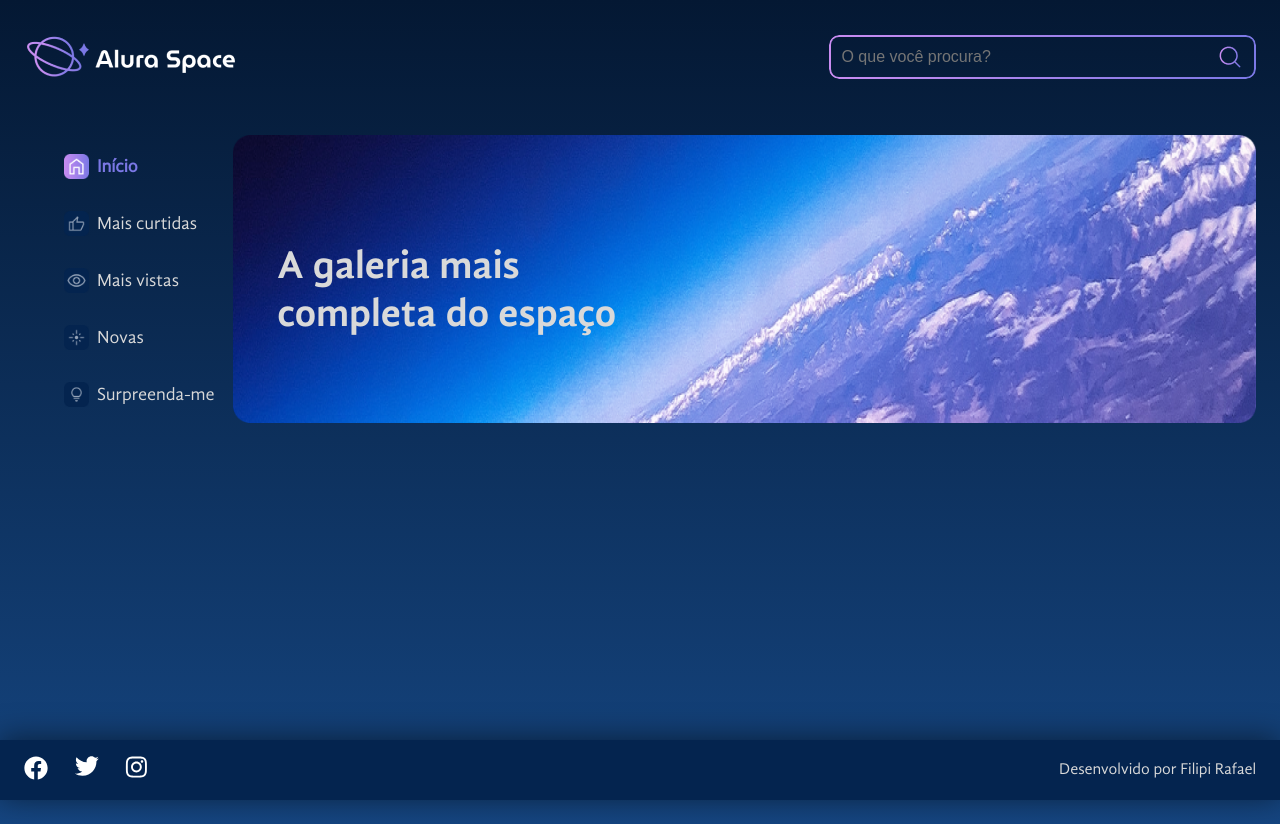
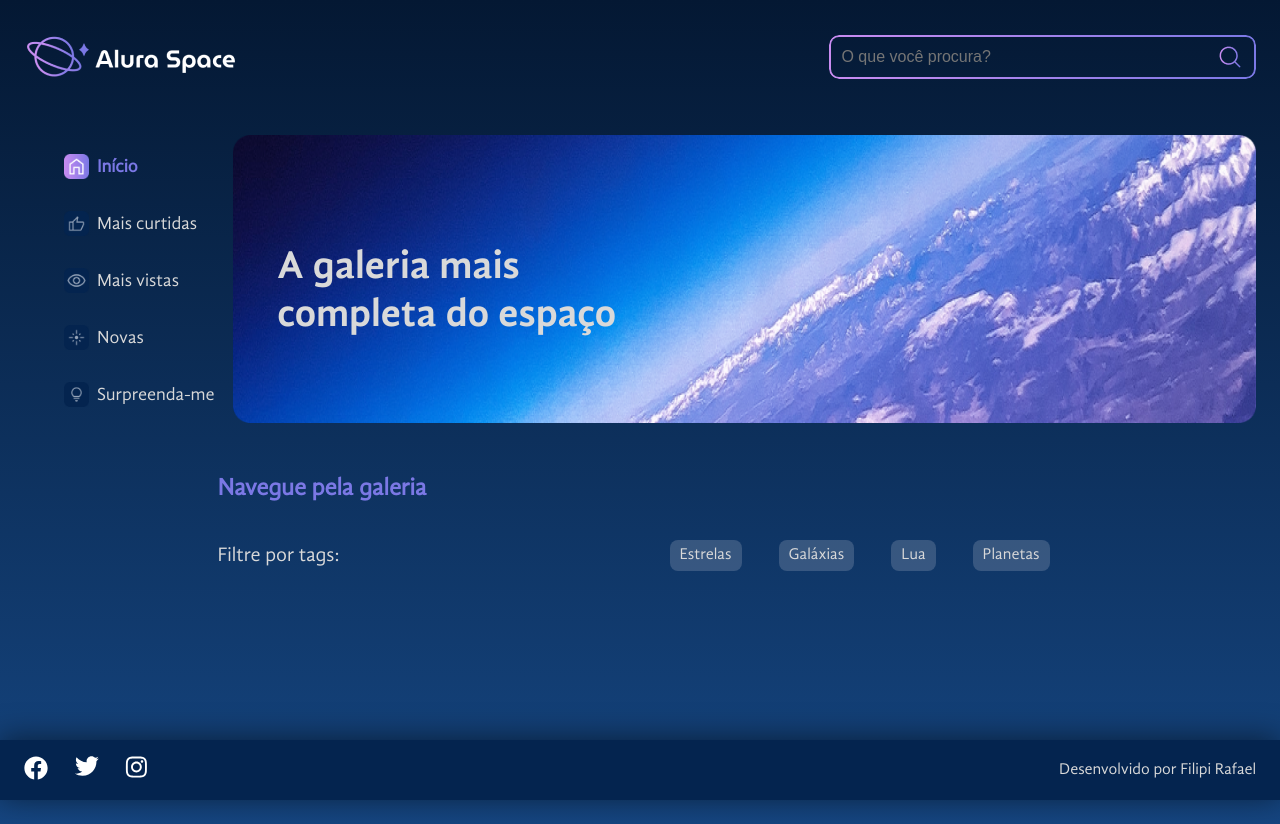
Before and after one commit to FilipiRafael/alura-space, a React (Create React App) app: page / in a window 1280 px wide. Built offline with nearby package versions, Linux system fonts and the light colour scheme.

Commit message:
Add new updates

```diff
--- /dev/null
+++ b/src/components/Galeria/Galeria.module.scss
@@ -0,0 +1,76 @@
+@import "../../styles/variaveis";
+
+.galeria {
+  font-family: $fonte-normal;
+  margin-bottom: 2rem;
+
+  h2 {
+    color: $roxo;
+    font-size: 24px;
+  }
+
+  &__cards {
+    list-style: none;
+    padding: 0;
+    display: flex;
+    width: 100%;
+    flex-wrap: wrap;
+  }
+
+  &__card {
+    background-color: $azul-escuro;
+    border-radius: 20px;
+    height: 280px;
+    width: 285px;
+    margin-right: 1rem;
+    margin-bottom: 1.35rem;
+    cursor: pointer;
+
+    &:hover {
+      box-shadow: rgba(0, 0, 0, 0.25) 0px 25px 50px -12px;
+      -moz-transform: scale(1.1);
+      -webkit-transform: scale(1.1);
+      transform: scale(1.025);
+      transition: 0.18s;
+    }
+
+    div {
+      display: flex;
+      justify-content: space-between;
+      align-items: center;
+      padding: 0 1rem;
+      box-sizing: border-box;
+      width: 100%;
+
+      p {
+        margin: 0;
+        margin-top: 0.5rem;
+        color: $cinza-claro;
+      }
+
+      span {
+        width: 20%;
+        display: flex;
+        justify-content: space-between;
+        align-items: center;
+
+        img {
+          cursor: pointer;
+        }
+      }
+    }
+  }
+
+  &__imagem {
+    height: 75%;
+    width: 100%;
+  }
+
+  &__descricao {
+    margin: 0;
+    padding: 0 16px;
+    font-size: 1.25rem;
+    color: $cor-do-texto;
+    font-family: $fonte-bold;
+  }
+}
--- /dev/null
+++ b/src/components/Galeria/index.jsx
@@ -0,0 +1,13 @@
+import React from 'react'
+import Tags from '../Tags'
+import styles from "./Galeria.module.scss";
+
+export default function Galeria() {
+  return (
+    <section className={styles.galeria}>
+        <h2>Navegue pela galeria</h2>
+        <Tags />
+        <ul className={styles.galeria__lista}></ul>
+    </section>
+  )
+}
--- /dev/null
+++ b/src/components/Tags/Tags.module.scss
@@ -0,0 +1,30 @@
+@import "../../styles/variaveis";
+
+.tags {
+  width: 65vw;
+  display: flex;
+  justify-content: space-between;
+  align-items: center;
+  color: $cor-do-texto;
+  font-family: $fonte-normal;
+  font-size: 16px;
+
+  p {
+    font-size: 1.25rem;
+  }
+
+  &__lista {
+    list-style: none;
+    width: 380px;
+    padding: 0;
+    display: flex;
+    justify-content: space-between;
+
+    li {
+      background-color: $tag-color;
+      padding: 6px 10px;
+      border-radius: 8px;
+      cursor: pointer;
+    }
+  }
+}
--- /dev/null
+++ b/src/components/Tags/index.jsx
@@ -0,0 +1,16 @@
+import React from 'react'
+import styles from "./Tags.module.scss";
+
+export default function Tags() {
+  return (
+    <div className={styles.tags}>
+        <p>Filtre por tags:</p>
+        <ul className={styles.tags__lista}>
+            <li>Estrelas</li>
+            <li>Galáxias</li>
+            <li>Lua</li>
+            <li>Planetas</li>
+        </ul>
+    </div>
+  )
+}
--- a/src/pages/PaginaInicial/PaginaInicial.module.scss
+++ b/src/pages/PaginaInicial/PaginaInicial.module.scss
@@ -32,3 +32,11 @@
     }
   }
 }
+
+.galeria {
+  display: flex;
+  justify-content: space-between;
+  align-items: flex-start;
+  margin-left: 17%;
+  margin-top: 1rem;
+}
--- a/src/pages/PaginaInicial/index.jsx
+++ b/src/pages/PaginaInicial/index.jsx
@@ -3,6 +3,7 @@
 import banner from "../../assets/banner.png";
 import styles from "./PaginaInicial.module.scss";
 import Rodape from "../../components/Rodape";
+import Galeria from "../../components/Galeria";
 
 export default function PaginaInicial() {
     return (
@@ -17,6 +18,9 @@
                     </div>
                 </section>
             </main>
+            <div className={styles.galeria}>
+                <Galeria />
+            </div>
             <Rodape />
         </>
     )
```
